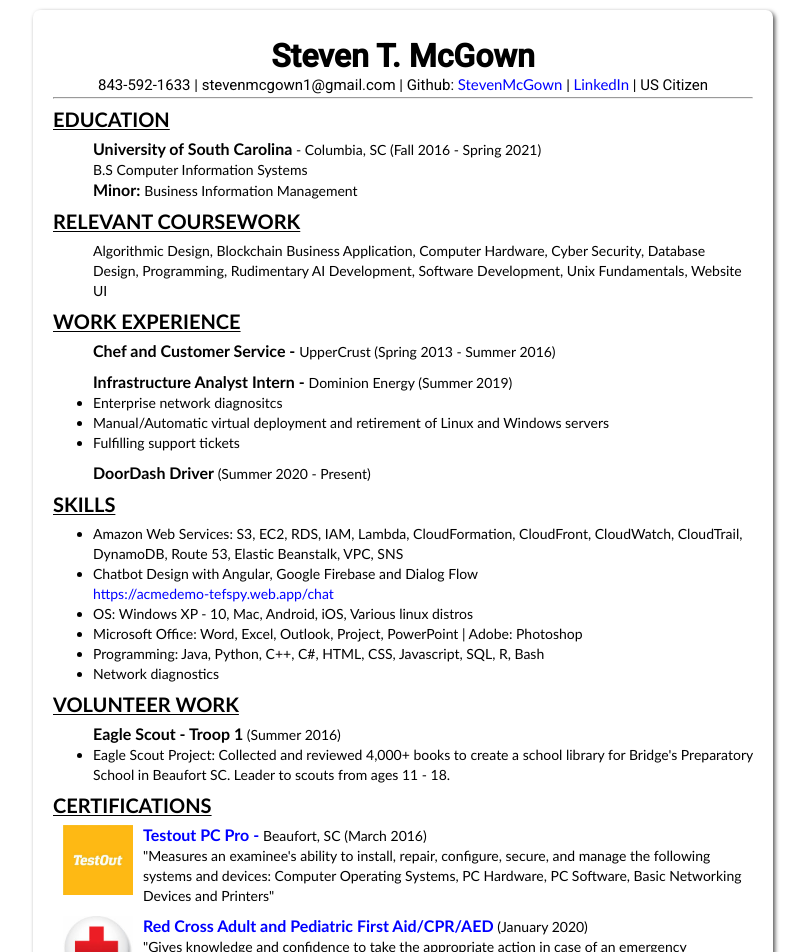
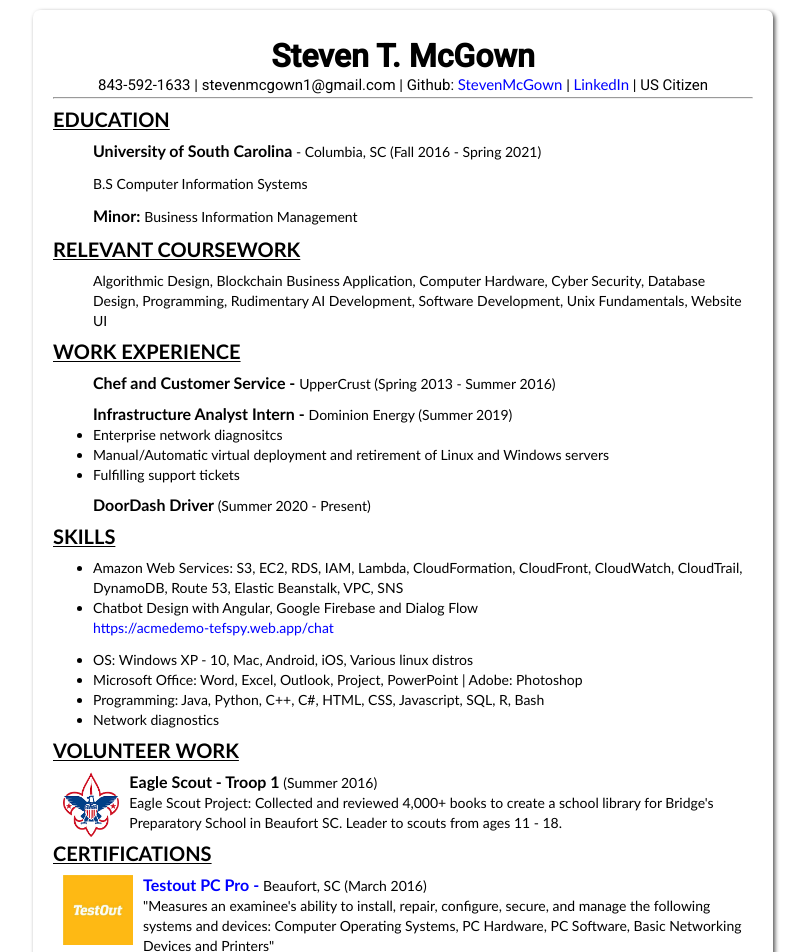
Before and after one commit to StevenMcGown/personalWebsite, an Angular app: page / in a window 1280 px wide. Shown: the top 952 px of the page, without its empty margins (237-1046 px from the left). Built offline with nearby package versions, Linux system fonts and the light colour scheme.

Commit message:
Added BSA logo

```diff
--- a/src/app/home/home.component.css
+++ b/src/app/home/home.component.css
@@ -29,7 +29,6 @@
 }
 
 .head {
-   margin: auto;
    font-size: 20px;
    font-weight: bold;
 }
@@ -53,10 +52,6 @@
    margin-top: 10px; /* change this to whatever height you want it */
 }
 
-p {
-   margin: auto;
-}
-
 p.head {
    font-size: 20px;
    text-decoration: underline;
@@ -68,6 +63,10 @@
    font-size: 16px;
 }
 
-.cert {
+.cert, .volunteer {
    margin: 10px;
 }
+
+.Certifications, .VolunteerWork {
+   display: block;
+}
--- a/src/app/home/home.component.html
+++ b/src/app/home/home.component.html
@@ -8,6 +8,7 @@
 -->
 
 <body>
+
     <div class="space">
         <br>
     </div>
@@ -85,16 +86,25 @@
             &emsp;- OBJ Models and textures made in Blender<br>
         </ul>-->
         <br>
+        <div class="VolunteerWork">
+            <br>
             <p class="head">VOLUNTEER WORK</p>
             <br>
-        <ul>
+            <div class=volunteer>
+
+                <div style="display:inline;text-align:left; float: left; margin-right: 10px;">
+                    <img src="./assets/eagle.png" height = 65px>
+                </div>
                 <b>Eagle Scout - Troop 1</b> (Summer 2016)
-            <li>Eagle Scout Project: Collected and reviewed 4,000+ books to create a school
+                <ul>Eagle Scout Project: Collected and reviewed 4,000+ books to create a school
                     library for Bridge's Preparatory School in Beaufort SC. Leader to scouts from
-                ages 11 - 18.</li>
-        </ul>
+                    ages 11 - 18.</ul>
+            </div>
+        </div>
 
         <br>
+
+        <div class="Certifications">
             <p class="head">CERTIFICATIONS</p>
             <br>
             <!--
@@ -132,6 +142,8 @@
             </div>
         </div>
 
+    </div>
+
 </body>
 
 </html>
```
Also changed, not shown: src/app/counter.js (deleted, +0 -24 lines), src/assets/background.jpg (added), src/assets/eagle.png. Lines whose indentation alone changed are shown as unchanged.
